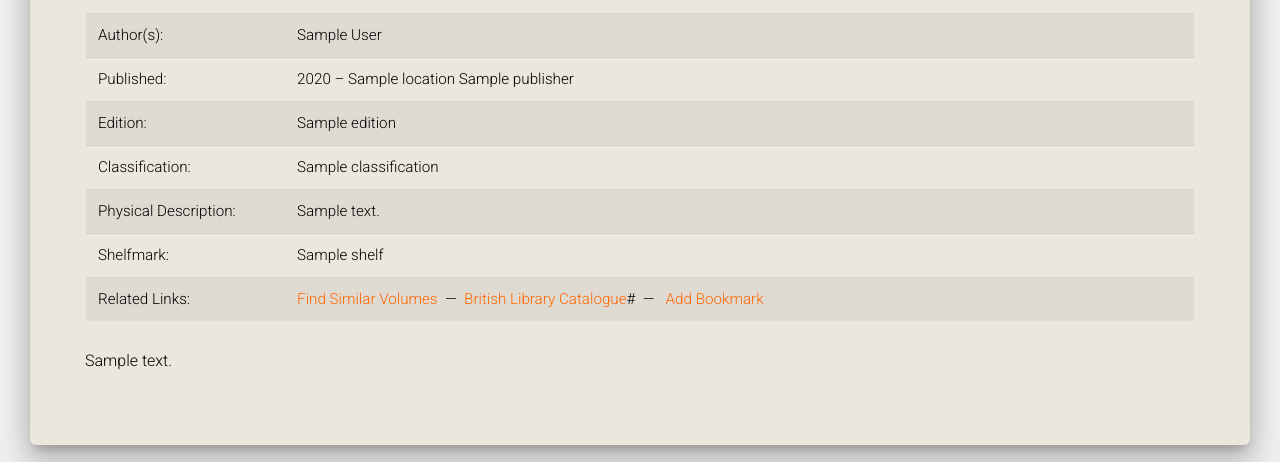
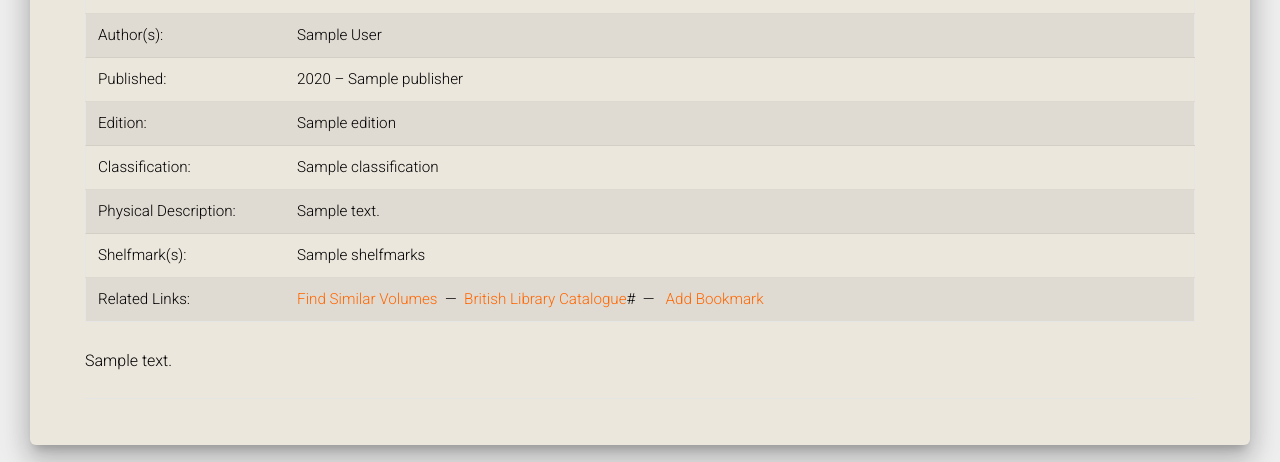
Before and after one commit to derekgreene/curatr, a Python web app: template code/templates/volume.html in a window 1280 px wide. Shown: the part 428-890 px from the top of the page. Run offline with Jinja, Linux system fonts and the light colour scheme; the template is opened without the code that fills it: most values are stand-ins (such as "Sample title", 1, 10 or a date in 2020); some libraries are stand-ins or nearby versions.

Commit message:
Update volume metadata format

```diff
--- a/code/templates/volume.html
+++ b/code/templates/volume.html
@@ -13,11 +13,11 @@
 				<tr><td class="meta" width="18%">Book Title:</td><td class="meta">{{title}}</td></tr>
 				<tr><td class="meta">Volume:</td><td class="meta">Volume {{volume}} of {{max_volume}}</td></tr>
 				<tr><td class="meta">Author(s):</td><td class="meta">{{authors}}</td></tr>
-				<tr><td class="meta">Published:</td><td class="meta">{{year}} &ndash; {{location}} {{publisher}}</td></tr>
+				<tr><td class="meta">Published:</td><td class="meta">{{year}} &ndash; {{publisher}}</td></tr>
 				<tr><td class="meta">Edition:</td><td class="meta">{{edition}}</td></tr>
 				<tr><td class="meta">Classification:</td><td class="meta">{{classification}}</td></tr>
 				<tr><td class="meta">Physical Description:</td><td class="meta">{{description}}</td></tr>
-				<tr><td class="meta">Shelfmark:</td><td class="meta">{{shelf}}</td></tr>
+				<tr><td class="meta">Shelfmark(s):</td><td class="meta">{{shelfmarks}}</td></tr>
 				<!-- <tr><td class="meta">Mudie's Library Author:</td><td class="meta">{{mudies}}</td></tr> -->
 				<tr><td class="meta">Related Links:</td><td class="meta"><a href="{{url_similar}}">Find Similar Volumes</a>&nbsp;&nbsp;&mdash;&nbsp;&nbsp;<a href="{{url_bl_record}}" target="_blank">British Library Catalogue</a>{{other_urls}}&nbsp;&nbsp;&mdash;&nbsp;&nbsp;
 				{% if is_bookmarked %}
```
Also changed, not shown: code/web/view.py (+4 -4 lines).
